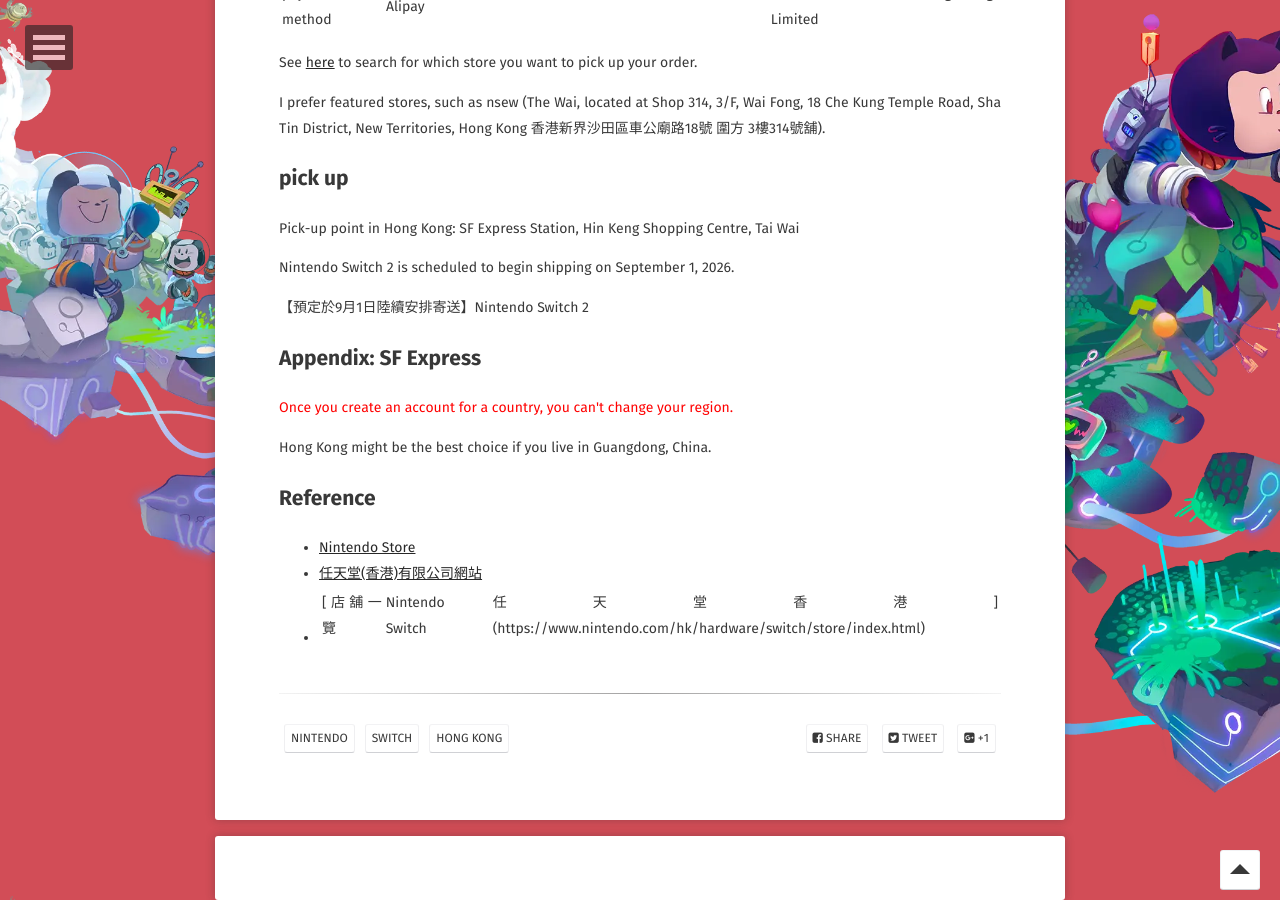
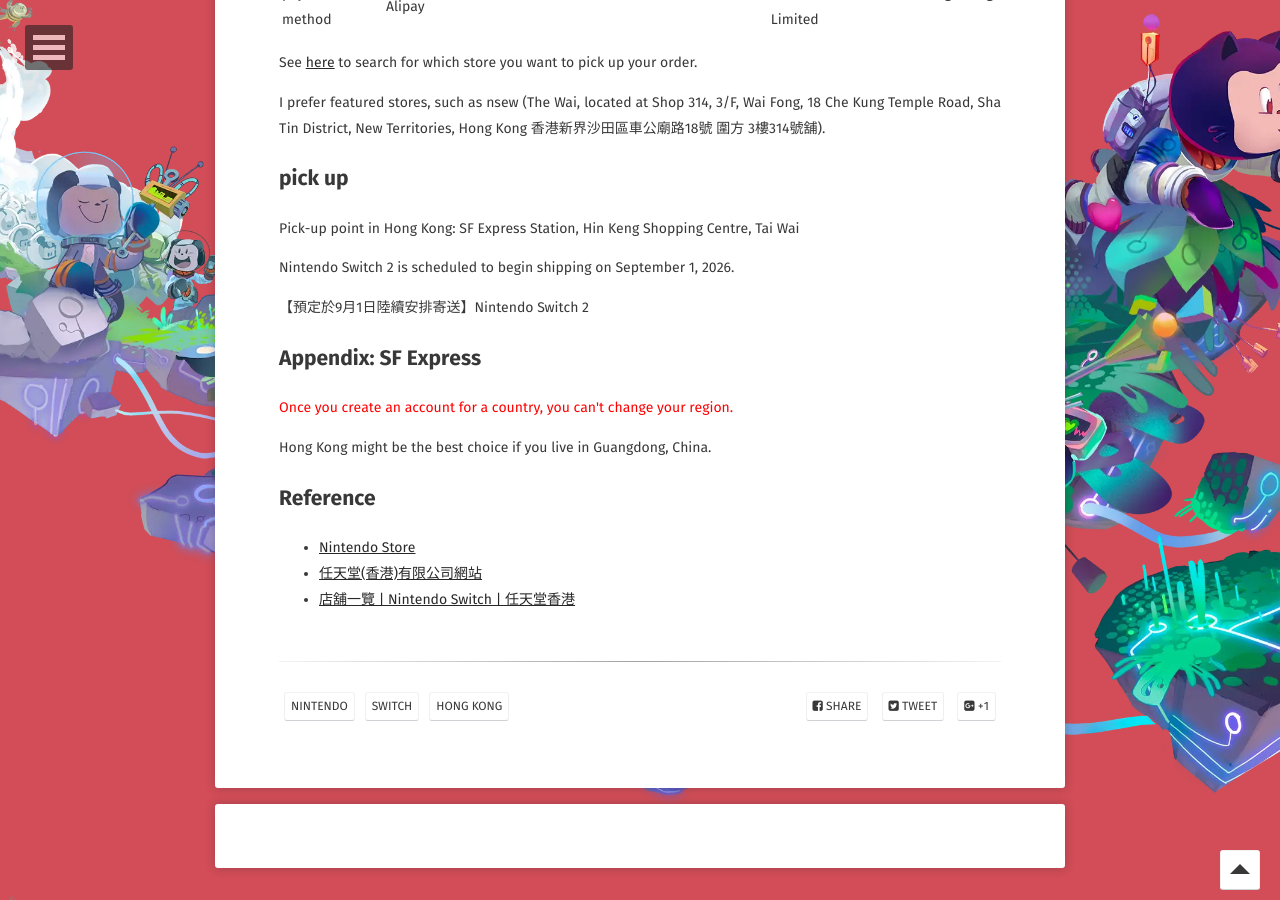
Before and after one commit to WebPavel/WebPavel.github.io, a Jekyll site: the page built from _posts/2026-08-31-purchase-Switch2-from-Nintendo-Store-in-Hong-Kong.md, in a window 1280 px wide and 900 px high, scrolled down 1896 px. Built offline with Jekyll 4.4.1, drawn with Linux system fonts in a browser that asks for light colours; some web fonts are replaced; comment, search, counter and statistics services are not loaded.

Commit message:
style: escape special characters in markdown syntax

```diff
--- a/_posts/2026-08-31-purchase-Switch2-from-Nintendo-Store-in-Hong-Kong.md
+++ b/_posts/2026-08-31-purchase-Switch2-from-Nintendo-Store-in-Hong-Kong.md
@@ -80,4 +80,4 @@
 
 - [Nintendo Store](https://store.nintendo.com.hk/)
 - [任天堂(香港)有限公司網站](https://www.nintendo.com/hk/)
-- [店舖一覽 | Nintendo Switch | 任天堂香港](https://www.nintendo.com/hk/hardware/switch/store/index.html)
+- [店舖一覽 \| Nintendo Switch \| 任天堂香港](https://www.nintendo.com/hk/hardware/switch/store/index.html)
```
